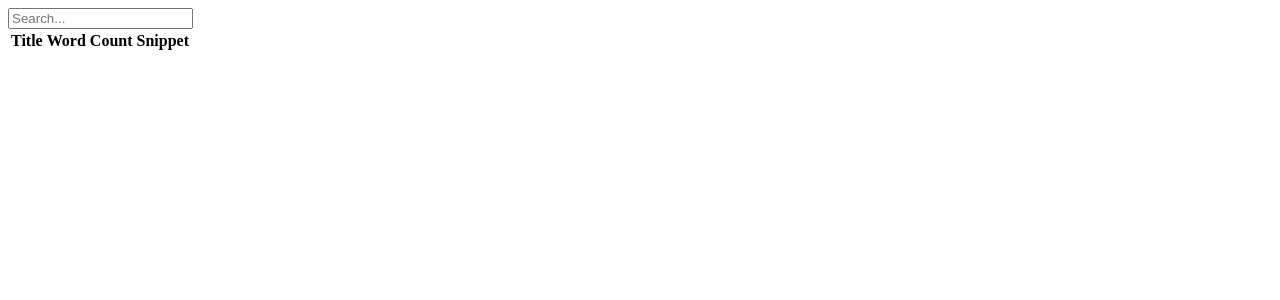
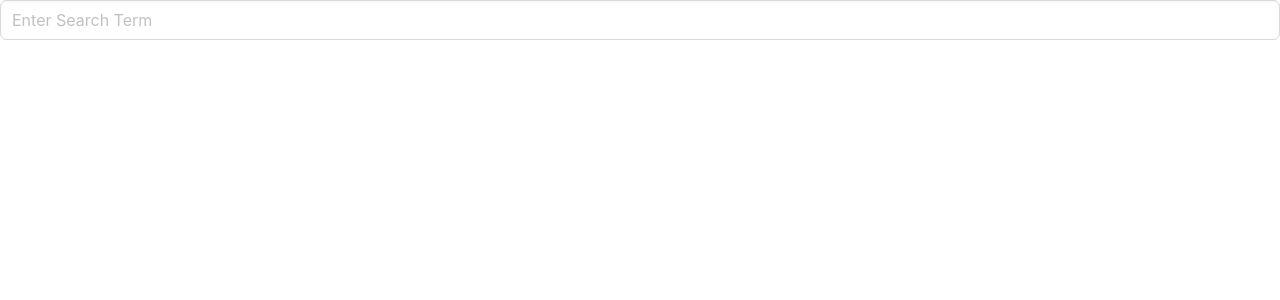
Before and after one commit to aGiBam/Wsearch, an Angular app: page / in a window 1280 px wide. Shown: the top 300 px of the page. Built offline with nearby package versions, Linux system fonts and the light colour scheme.

Commit message:
Add Bulma CSS framework and update styles; enhance search bar input and conditionally render page list

```diff
--- a/package.json
+++ b/package.json
@@ -17,6 +17,7 @@
     "@angular/forms": "^22.0.0",
     "@angular/platform-browser": "^22.0.0",
     "@angular/router": "^22.0.0",
+    "bulma": "^1.0.4",
     "rxjs": "~7.8.0",
     "tslib": "^2.3.0"
   },
--- a/src/app/app.html
+++ b/src/app/app.html
@@ -1,2 +1,4 @@
   <app-search-bar (submitted)="onTerm($event)"></app-search-bar>
-  <app-page-list [pages]="pages"></app-page-list>
+  @if (pages.length > 0) {
+    <app-page-list [pages]="pages"></app-page-list>
+  }
--- a/src/app/search-bar/search-bar.html
+++ b/src/app/search-bar/search-bar.html
@@ -1,3 +1,3 @@
 <form (submit)="onFormSubmit($event)">
-<input type="text" placeholder="Search..."  (input)="term = $event.target.value"/>
+  <input type="text" class="input" placeholder="Enter Search Term" (input)="term = $event.target.value" />
 </form>
--- a/src/styles.scss
+++ b/src/styles.scss
@@ -1,5 +1,8 @@
+@import 'bulma/css/bulma.css';
+
 .searchmatch {
   font-weight: bold;
-  background-color: yellow !important;
+  background-color: yellow;
 }
+
 /* You can add global styles to this file, and also import other style files */
```
Also changed, not shown: 1 other file (tests, documents, lock files or other folders).
